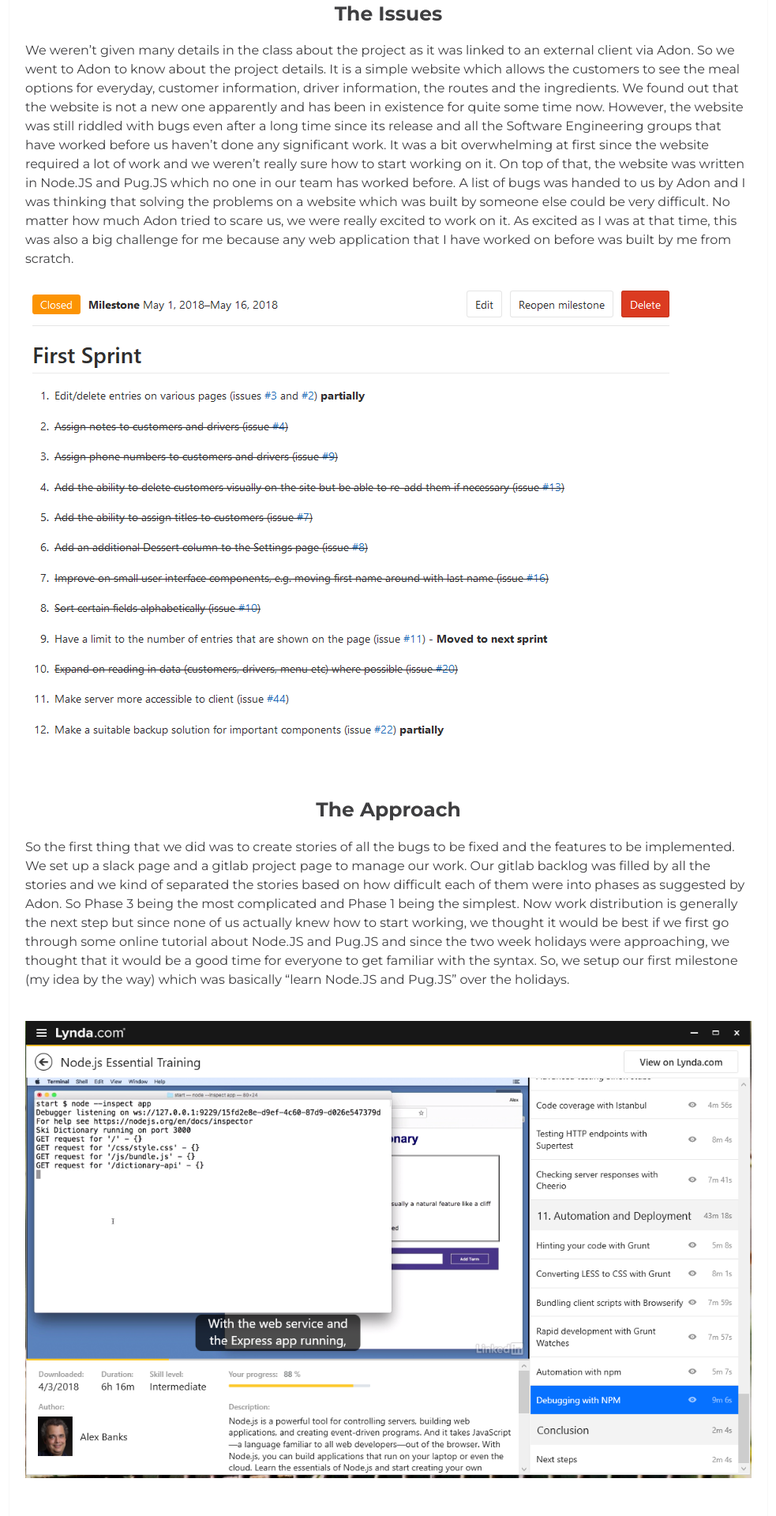
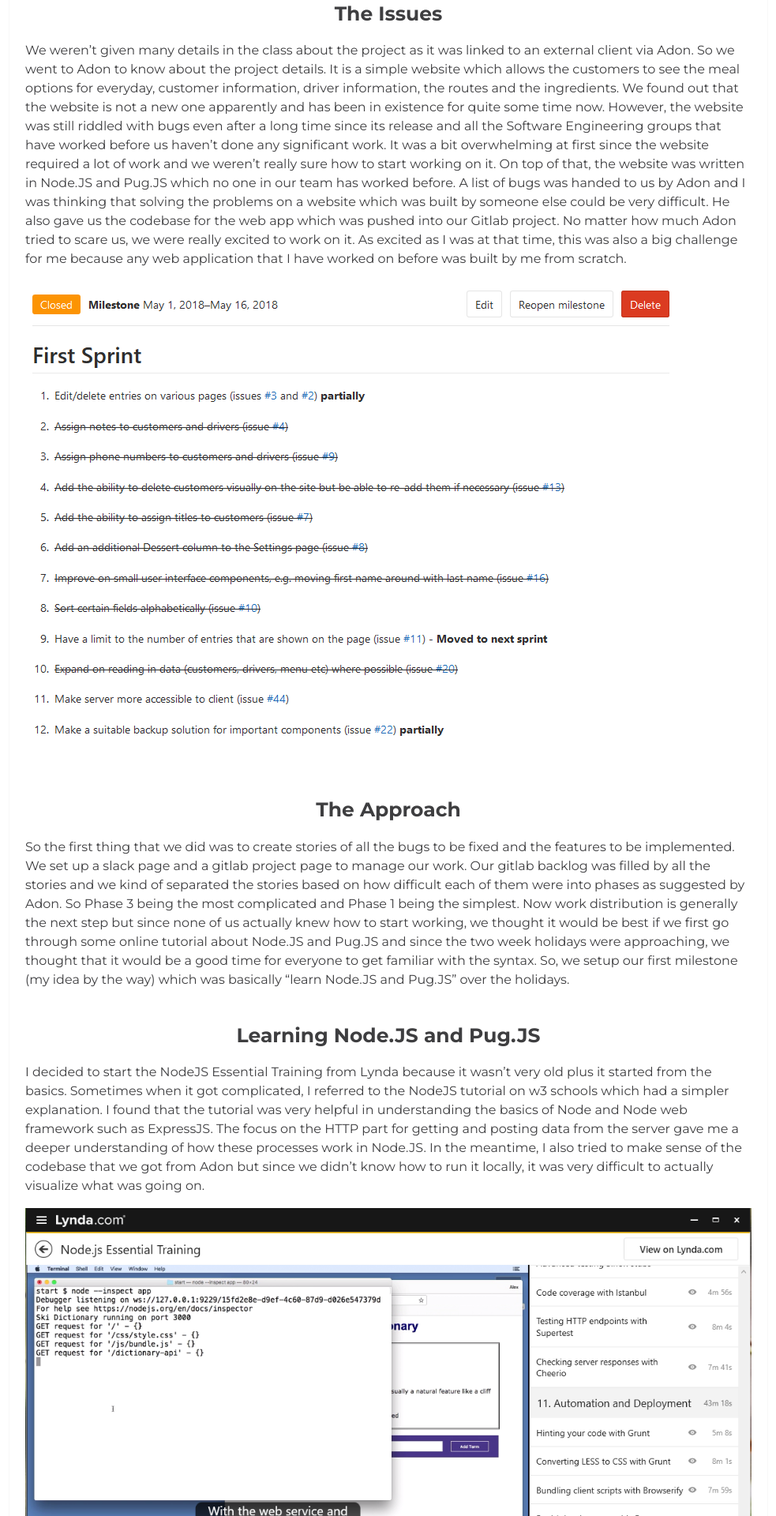
Before and after one commit to SinhaUddeshya/sinhauddeshya.github.io, a Jekyll site: the page built from _posts/2017-08-22-snowboarding-and-my-life.markdown, in a window 1280 px wide. Shown: the part 829-2749 px from the top of the page at 79% size, without its empty margins (148-1131 px from the left). Built offline with Jekyll 4.4.1, drawn with Linux system fonts in a browser that asks for light colours.

Commit message:
Update 2017-08-22-snowboarding-and-my-life.markdown

```diff
--- a/_posts/2017-08-22-snowboarding-and-my-life.markdown
+++ b/_posts/2017-08-22-snowboarding-and-my-life.markdown
@@ -9,9 +9,13 @@ author: # Add name author (optional)
 ---
 For my major project in Software Engineering, I worked on the Meals on Wheels Project of St. Barnabas Trust, Dunedin. The Website is based on Node.JS for the back-end functionality and Pug.JS for the front-end. I was familiar with the basic structure of Node.JS application but I haven't really worked on any application purely based on Node.JS, so I was very excited to learn something new. The front-end of the application was based on Pug.JS which I found to be a little weird since I have only worked in HTML for creating page layouts and actually never heard of Pug.JS before.
 <p align="center"><span style="font-size:25px"><b>The Issues</b></span></p>
-We weren't given many details in the class about the project as it was linked to an external client via Adon. So we went to Adon to know about the project details. It is a simple website which allows the customers to see the meal options for everyday, customer information, driver information, the routes and the ingredients. We found out that the website is not a new one apparently and has been in existence for quite some time now. However, the website was still riddled with bugs even after a long time since its release and all the Software Engineering groups that have worked before us haven't done any significant work. It was a bit overwhelming at first since the website required a lot of work and we weren't really sure how to start working on it. On top of that, the website was written in Node.JS and Pug.JS which no one in our team has worked before. A list of bugs was handed to us by Adon and I was thinking that solving the problems on a website which was built by someone else could be very difficult. No matter how much Adon tried to scare us, we were really excited to work on it. As excited as I was at that time, this was also a big challenge for me because any web application that I have worked on before was built by me from scratch. <br><br>
+We weren't given many details in the class about the project as it was linked to an external client via Adon. So we went to Adon to know about the project details. It is a simple website which allows the customers to see the meal options for everyday, customer information, driver information, the routes and the ingredients. We found out that the website is not a new one apparently and has been in existence for quite some time now. However, the website was still riddled with bugs even after a long time since its release and all the Software Engineering groups that have worked before us haven't done any significant work. It was a bit overwhelming at first since the website required a lot of work and we weren't really sure how to start working on it. On top of that, the website was written in Node.JS and Pug.JS which no one in our team has worked before. A list of bugs was handed to us by Adon and I was thinking that solving the problems on a website which was built by someone else could be very difficult. He also gave us the codebase for the web app which was pushed into our Gitlab project. No matter how much Adon tried to scare us, we were really excited to work on it. As excited as I was at that time, this was also a big challenge for me because any web application that I have worked on before was built by me from scratch. <br><br>
 ![Adam Blog - Imac](https://github.com/SinhaUddeshya/sinhauddeshya.github.io/blob/master/assets/img/ev13.PNG?raw=true)<br><br><br>
 <p align="center"><span style="font-size:25px"><b>The Approach</b></span></p>
 So the first thing that we did was to create stories of all the bugs to be fixed and the features to be implemented. We set up a slack page and a gitlab project page to manage our work. Our gitlab backlog was filled by all the stories and we kind of separated the stories based on how difficult each of them were into phases as suggested by Adon. So Phase 3 being the most complicated and Phase 1 being the simplest. Now work distribution is generally the next step but since none of us actually knew how to start working, we thought it would be best if we first go through some online tutorial about Node.JS and Pug.JS and since the two week holidays were approaching, we thought that it would be a good time for everyone to get familiar with the syntax. So, we setup our first milestone (my idea by the way) which was basically "learn Node.JS and Pug.JS" over the holidays.<br><br>
+<p align="center"><span style="font-size:25px"><b>Learning Node.JS and Pug.JS</b></span></p>
+I decided to start the NodeJS Essential Training from Lynda because it wasn't very old plus it started from the basics. Sometimes when it got complicated, I referred to the NodeJS tutorial on w3 schools which had a simpler explanation. I found that the tutorial was very helpful in understanding the basics of Node and Node web framework such as ExpressJS. The focus on the HTTP part for getting and posting data from the server gave me a deeper understanding of how these processes work in Node.JS. In the meantime, I also tried to make sense of the codebase that we got from Adon but since we didn't know how to run it locally, it was very difficult to actually visualize what was going on.
+
 
 ![Adam Blog - Imac](https://github.com/SinhaUddeshya/sinhauddeshya.github.io/blob/master/assets/img/ev16.PNG?raw=true)<br><br><br>
+<p align="center"><span style="font-size:25px"><b>The Approach</b></span></p>
```
